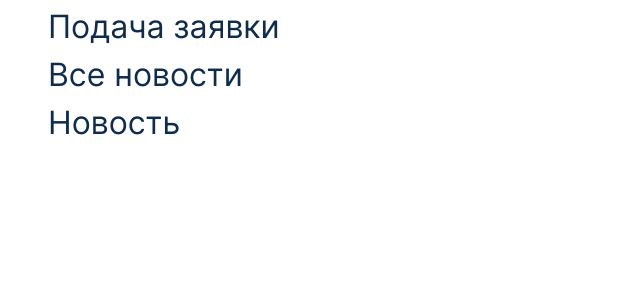
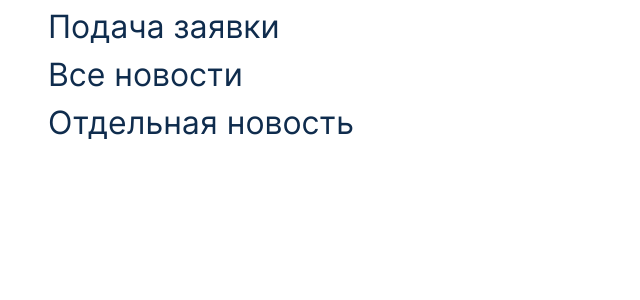
Before and after one commit to yurkaronin/zaulianivsk, a PHP site: page / in a window 1280 px wide. Shown: the part 472-772 px from the top of the page, without its empty margins (0-640 px from the left). Run offline with PHP 8.4, Linux system fonts and the light colour scheme.

Commit message:
поменял название страницы в тех. списке

```diff
--- a/index.php
+++ b/index.php
@@ -47,7 +47,7 @@
           <li><a href="./contacts.php" target="_blank">Контакты</a></li>
           <li><a href="./send-request.php" target="_blank">Подача заявки</a></li>
           <li><a href="./all-news.php" target="_blank">Все новости</a></li>
-          <li><a href="./news-item.php" target="_blank">Новость</a></li>
+          <li><a href="./news-item.php" target="_blank">Отдельная новость</a></li>
 
         </ul>
       </div>
```
